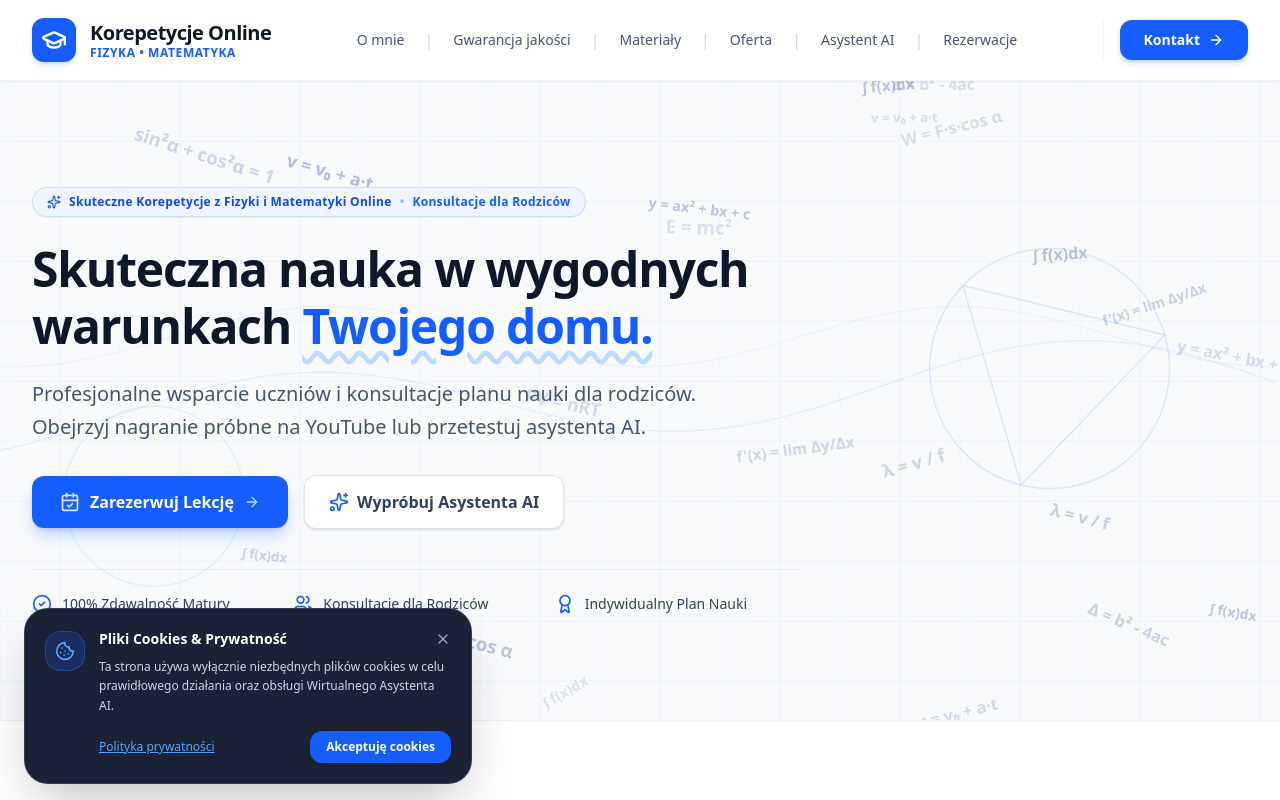
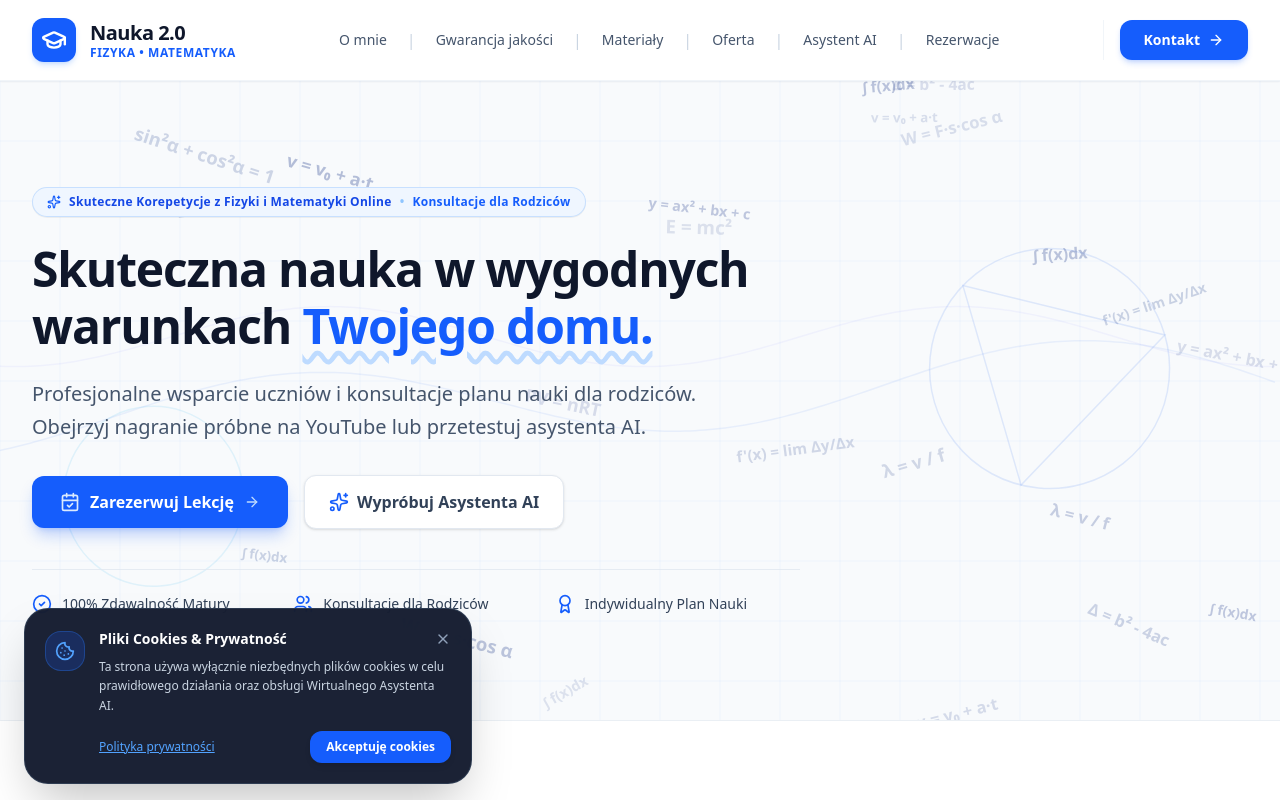
Before and after one commit to QJonathann/qjonathan, a React (Vite) app: page / in a window 1280 px wide. Shown: the top 800 px of the page. Built offline with nearby package versions, Linux system fonts and the light colour scheme.

Commit message:
Update header text from 'Korepetycje Online' to 'Nauka 2.0'

```diff
--- a/src/components/Header.tsx
+++ b/src/components/Header.tsx
@@ -42,7 +42,7 @@ export const Header: React.FC<HeaderProps> = ({ onNavigate, activeSection }) =>
           </div>
           <div className="flex flex-col">
             <span className="text-xl font-bold tracking-tight text-slate-900 leading-tight">
-              Korepetycje Online
+              Nauka 2.0
             </span>
             <span className="text-xs font-semibold tracking-wider text-blue-600 uppercase">
               Fizyka • Matematyka
```
